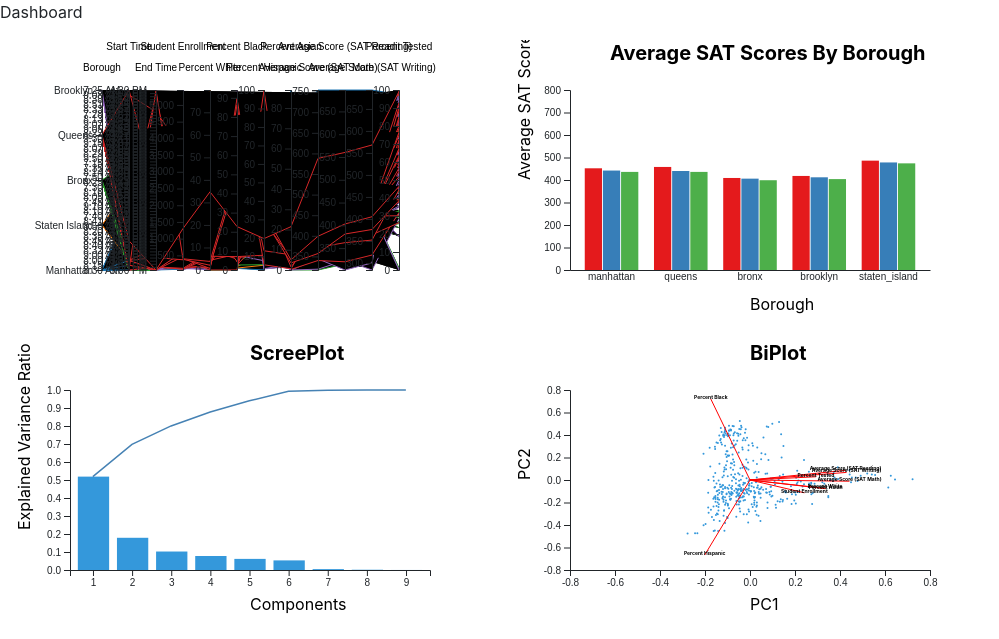
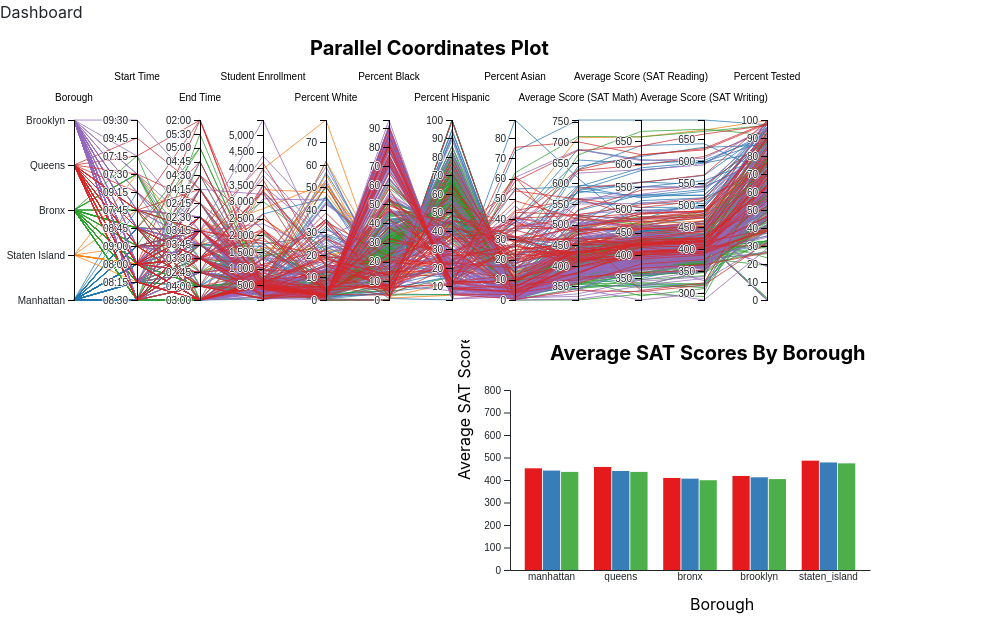
Before and after one commit to rebeccaHassett/CSE564_FinalProject, a Flask app: page / in a window 1280 px wide. Shown: the top 639 px of the page, without its empty margins (0-999 px from the left). Before the commit the page ends 614 px from the top, so only its background shows below. Run offline with Flask 2, Linux system fonts and the light colour scheme; some libraries are stand-ins or nearby versions.

Commit message:
Fixed bugs for parallel coordinates plot, just need to fix brushing by categorical data

```diff
--- a/process.py
+++ b/process.py
@@ -1,6 +1,7 @@
 from sklearn.decomposition import PCA
 from sklearn.preprocessing import StandardScaler
 from sklearn.cluster import KMeans
+from datetime import datetime, timedelta
 # from sklearn.manifold import MDS
 
 import numpy as np
@@ -108,10 +109,29 @@ def getParallelCoordsData():#cluster_data):
     for index, row in new_df.iterrows():
         parallel_coord = {}
         for col in cols:
-            parallel_coord[col] = row[col]
-        parallel_coord["color"] = getBoroughId(row["Borough"])#cluster_data[index][0]
+            if(col == "Start Time" or col == "End Time"):
+                parallel_coord[col] = roundTime(row[col])
+            else:
+                parallel_coord[col] = row[col]
+        parallel_coord["color"] = getBoroughId(row["Borough"])
         parallel_coords.append(parallel_coord)
     return parallel_coords
+
+def roundTime(time):
+    datetime_object = datetime.strptime(time, '%I:%M %p')
+    roundedTime = roundTimeHelper(datetime_object, roundTo=15*60)
+    return roundedTime.strftime('%I:%M')
+
+def roundTimeHelper(dt=None, roundTo=60):
+   """Round a datetime object to any time lapse in seconds
+   dt : datetime.datetime object, default now.
+   roundTo : Closest number of seconds to round to, default 1 minute.
+   Author: Thierry Husson 2012 - Use it as you want but don't blame me.
+   """
+   if dt == None : dt = datetime.now()
+   seconds = (dt.replace(tzinfo=None) - dt.min).seconds
+   rounding = (seconds+roundTo/2) // roundTo * roundTo
+   return dt + timedelta(0,rounding-seconds,-dt.microsecond)
 
 def getColumnNames():
     return new_df.columns.values.tolist()
--- a/static/index.js
+++ b/static/index.js
@@ -1,6 +1,7 @@
 axios.get("http://127.0.0.1:5000/api").then(function ({ data }) {
   // add function calls here and implement functions below this axios function.
   drawParallelCoordinates(data.parallel_coords_data, data.column_names);
+  drawScatterplotMatrix();
   drawBarChart(data.bar_plot_data);
   drawScreePlot(data);
   drawBiPlot(data);
@@ -8,7 +9,8 @@ axios.get("http://127.0.0.1:5000/api").then(function ({ data }) {
 });
 var margin = { top: 50, right: 70, bottom: 70, left: 70 },
   width = 500 - margin.left - margin.right,
-  height = 300 - margin.top - margin.bottom;
+  height = 300 - margin.top - margin.bottom,
+  parallelCoordsWidth = 960 - margin.left - margin.right;
 
 
 function drawBarChart(data) {
--- a/static/parallelcoordinates.js
+++ b/static/parallelcoordinates.js
@@ -34,19 +34,26 @@ function appendColorLegend(svg, type) {
 }
 
 function drawParallelCoordinates(data, dimensions) {
-    console.log(data);
-
     var colors = d3.scaleOrdinal(d3.schemeCategory10);
 
     var svg = d3
     .select("body")
     .append("svg")
-    .attr("width", width + margin.left + margin.right)
+    .attr("width", parallelCoordsWidth + margin.left + margin.right)
     .attr("height", height + margin.top + margin.bottom)
     .append("g")
-    .attr("transform", "translate(" + margin.left + "," + margin.top + ")");
+    .attr("transform", "translate(" + 10 + "," + (margin.top + 30) + ")");
 
-    var x = d3.scaleBand().rangeRound([0, width]).padding(1),
+    svg
+      .append("text")
+      .attr("x", 300)
+      .attr("y", -65)
+      .text("Parallel Coordinates Plot")
+      .style("font-weight", "bold")
+      .style("font-size", "20px");
+
+
+    var x = d3.scaleBand().rangeRound([0, parallelCoordsWidth]).padding(1),
         y = {},
         dragging = {};
 
@@ -55,12 +62,6 @@ function drawParallelCoordinates(data, dimensions) {
         background,
         foreground,
         extents;
-
-    /*var svg = d3.select("#parallelPlot").append("svg")
-        .attr("width", width + margin.left + margin.right)
-        .attr("height", height + margin.top + margin.bottom)
-        .append("g")
-        .attr("transform", "translate(" + margin.left + "," + margin.top + ")");*/
 
     var quant_p = function (v) {
         return (parseFloat(v) == v) || (v == "")
@@ -85,7 +86,7 @@ function drawParallelCoordinates(data, dimensions) {
                 }))
                 .range([height, 0], 1);
         }
-    })
+    });
 
     extents = dimensions.map(function (p) {
         return [0, 0];
@@ -129,7 +130,7 @@ function drawParallelCoordinates(data, dimensions) {
                 background.attr("visibility", "hidden");
             })
             .on("drag", function (d) {
-                dragging[d] = Math.min(width, Math.max(0, d3.event.x));
+                dragging[d] = Math.min(parallelCoordsWidth, Math.max(0, d3.event.x));
                 foreground.attr("d", path);
                 dimensions.sort(function (a, b) {
                     return position(a) - position(b);
@@ -203,11 +204,11 @@ function drawParallelCoordinates(data, dimensions) {
         for (var i = 0; i < dimensions.length; ++i) {
             if (d3.event.target == y[dimensions[i]].brush) {
                 extents[i] = d3.event.selection.map(y[dimensions[i]].invert, y[dimensions[i]]);
-
             }
         }
 
         foreground.style("display", function (d) {
+            console.log(extents[i]);
             return dimensions.every(function (p, i) {
                 if (extents[i][0] == 0 && extents[i][0] == 0) {
                     return true;
--- /dev/null
+++ b/static/scatterplotmatrix.js
@@ -0,0 +1,9 @@
+function drawScatterplotMatrix() {
+    var svg = d3
+    .select("body")
+    .append("svg")
+    .attr("width", 300 + margin.left + margin.right)
+    .attr("height", height + margin.top + margin.bottom)
+    .append("g")
+    .attr("transform", "translate(" + margin.left + "," + (margin.top + 30) + ")");
+}
--- a/templates/index.html
+++ b/templates/index.html
@@ -7,6 +7,47 @@
     <title>Document</title>
     <link rel="stylesheet" href="https://stackpath.bootstrapcdn.com/bootstrap/4.3.1/css/bootstrap.min.css" integrity="sha384-ggOyR0iXCbMQv3Xipma34MD+dH/1fQ784/j6cY/iJTQUOhcWr7x9JvoRxT2MZw1T" crossorigin="anonymous">
 </head>
+<style>
+
+    .background path {
+        fill: none;
+        stroke: #ddd;
+        stroke-opacity: .4;
+        shape-rendering: crispEdges;
+    }
+
+    .foreground path {
+        fill: none;
+        stroke-opacity: .7;
+    }
+
+    .brush .extent {
+        fill-opacity: .3;
+        stroke: #fff;
+        shape-rendering: crispEdges;
+    }
+
+    .axis line,
+    .axis path {
+        fill: none;
+        stroke: #000;
+        shape-rendering: crispEdges;
+    }
+
+    .axis text {
+        text-shadow: 0 1px 0 #fff, 1px 0 0 #fff, 0 -1px 0 #fff, -1px 0 0 #fff;
+        cursor: move;
+    }
+
+    .axis .axis-label {
+        font-size: 11px;
+    }
+
+    .frame {
+        fill: none;
+        stroke: #aaa;
+    }
+</style>
 <body>
     <script src="http://d3js.org/d3.v4.min.js"></script>
     <script src="https://ajax.googleapis.com/ajax/libs/jquery/3.5.1/jquery.min.js"></script>
@@ -17,6 +58,7 @@
     <script src="{{url_for('static', filename='index.js')}}"></script>
     <script src="{{url_for('static', filename='screeplot.js')}}"></script>
     <script src="{{url_for('static', filename='biplot.js')}}"></script>
+    <script src="{{url_for('static', filename='scatterplotmatrix.js')}}"></script>
     <script src="{{url_for('static', filename='parallelcoordinates.js')}}"></script>
 
     <p>Dashboard</p>
```
